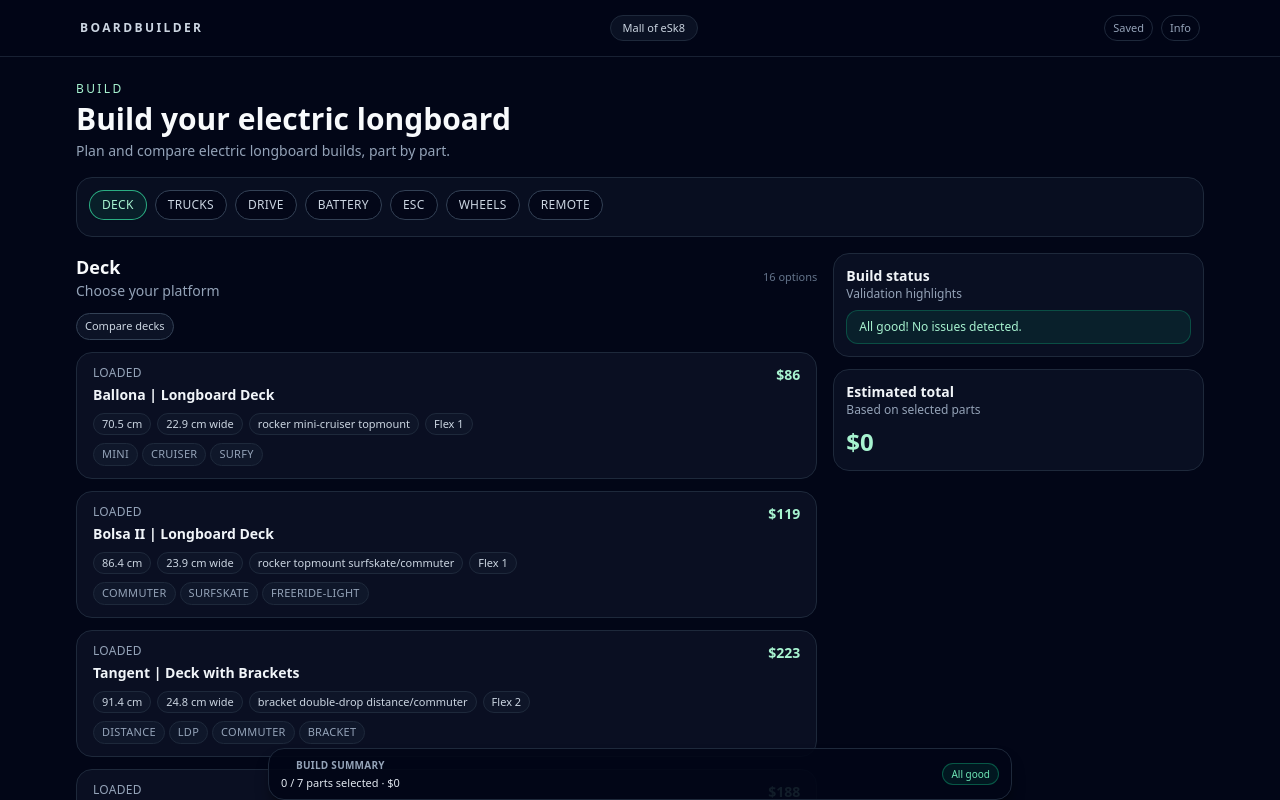
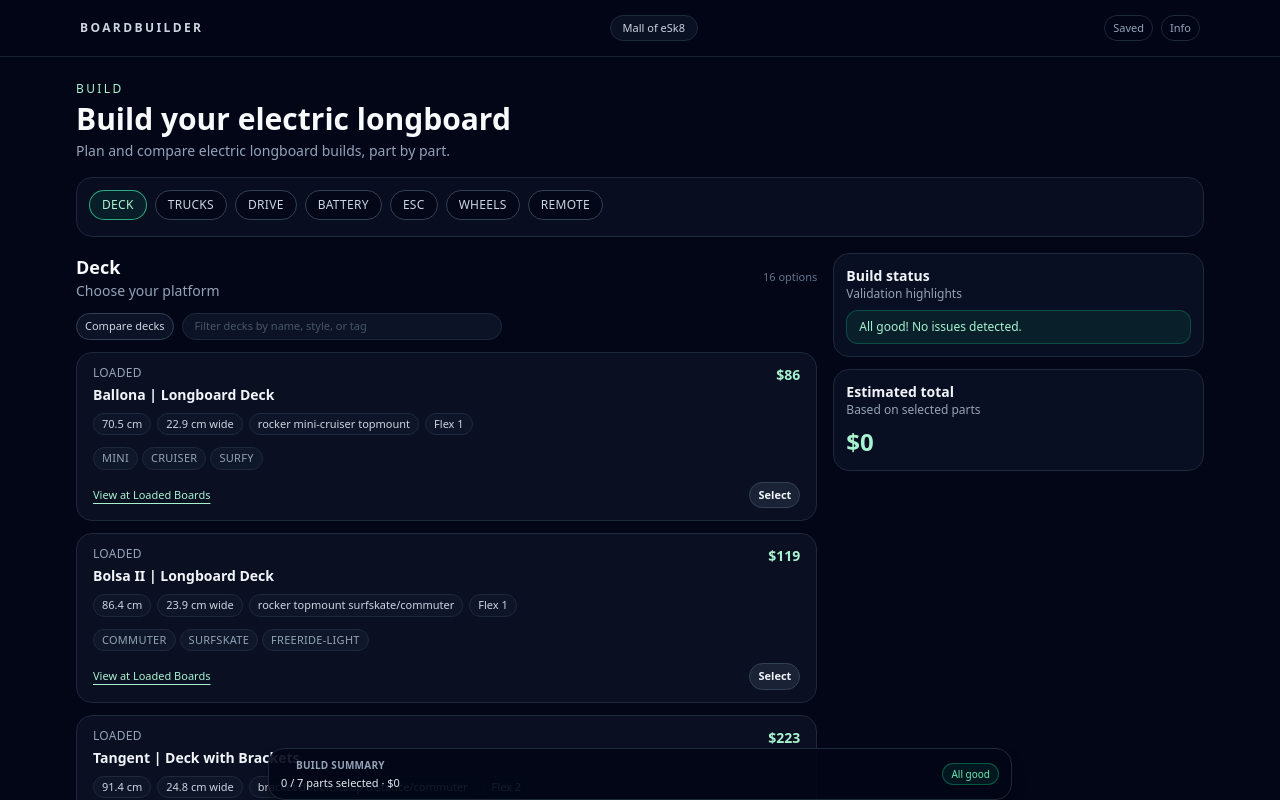
Before and after one commit to lukenapier/lukenapier.github.io, a Next.js app: page / in a window 1280 px wide. Shown: the top 800 px of the page. Built offline with nearby package versions, Linux system fonts and the light colour scheme.

Commit message:
Add product links and scale deck loading

```diff
--- a/app/components/BuildTab.tsx
+++ b/app/components/BuildTab.tsx
@@ -1,6 +1,6 @@
 "use client";
 
-import { useMemo, useState } from "react";
+import { useEffect, useMemo, useState } from "react";
 
 import { PartCard } from "./PartCard";
 import { StepHeader } from "./StepHeader";
@@ -219,6 +219,48 @@
 }: CategoryPartListProps) {
   const selectedId = getSelectedIdForCategory(build, category);
   const { parts, heading, subtitle } = useMemo(() => getCategoryConfig(category, catalog), [category, catalog]);
+  const [deckQuery, setDeckQuery] = useState("");
+  const [visibleDeckCount, setVisibleDeckCount] = useState(24);
+  const [visibleComparisonCount, setVisibleComparisonCount] = useState(40);
+
+  useEffect(() => {
+    setDeckQuery("");
+    setVisibleDeckCount(24);
+    setVisibleComparisonCount(40);
+  }, [category, parts.length]);
+
+  const normalizedDeckQuery = deckQuery.trim().toLowerCase();
+  const filteredDecks = useMemo(() => {
+    if (category !== "deck") return parts;
+    if (!normalizedDeckQuery) return parts;
+
+    return (parts as Deck[]).filter((deck) => {
+      const haystack = [
+        deck.brand,
+        deck.name,
+        deck.style,
+        deck.tags?.join(" ") ?? "",
+        deck.notes ?? "",
+      ]
+        .join(" ")
+        .toLowerCase();
+
+      return haystack.includes(normalizedDeckQuery);
+    });
+  }, [category, normalizedDeckQuery, parts]);
+
+  const visibleParts = useMemo(() => {
+    if (category !== "deck") return filteredDecks;
+    return filteredDecks.slice(0, visibleDeckCount);
+  }, [category, filteredDecks, visibleDeckCount]);
+
+  const comparisonDecks = useMemo(() => {
+    if (category !== "deck") return catalog.decks;
+    return filteredDecks.slice(0, visibleComparisonCount) as Deck[];
+  }, [category, catalog.decks, filteredDecks, visibleComparisonCount]);
+
+  const hasMoreDeckCards = category === "deck" && filteredDecks.length > visibleDeckCount;
+  const hasMoreComparisonRows = category === "deck" && filteredDecks.length > visibleComparisonCount;
 
   return (
     <div className="space-y-3">
@@ -227,10 +269,11 @@
           <h2 className="text-lg font-semibold text-slate-50">{heading}</h2>
           <p className="text-sm text-slate-400">{subtitle}</p>
         </div>
-        <span className="text-[11px] text-slate-500">{parts.length} options</span>
+        <span className="text-[11px] text-slate-500">{filteredDecks.length} options</span>
       </div>
 
       {category === "deck" ? (
+        <div className="flex flex-wrap gap-2">
           <button
             type="button"
             onClick={() => setShowDeckComparison((v) => !v)}
@@ -238,10 +281,17 @@
           >
             {showDeckComparison ? "Hide deck comparison" : "Compare decks"}
           </button>
+          <input
+            value={deckQuery}
+            onChange={(event) => setDeckQuery(event.target.value)}
+            placeholder="Filter decks by name, style, or tag"
+            className="text-[11px] w-full max-w-xs rounded-full border border-slate-800 bg-slate-900/80 px-3 py-1 text-slate-100 placeholder:text-slate-600 focus:border-emerald-500 focus:outline-none"
+          />
+        </div>
       ) : null}
 
       <div className="space-y-3">
-        {parts.map((part) => (
+        {visibleParts.map((part) => (
           <PartCard
             key={part.id}
             part={part as BuildPart}
@@ -253,9 +303,36 @@
         ))}
       </div>
 
+      {category === "deck" && hasMoreDeckCards ? (
+        <div className="flex justify-center">
+          <button
+            type="button"
+            onClick={() => setVisibleDeckCount((count) => count + 24)}
+            className="text-xs rounded-full border border-slate-700 bg-slate-900/80 px-3 py-1 text-slate-200 transition hover:border-emerald-500/50 hover:text-emerald-100"
+          >
+            Load more decks
+          </button>
+        </div>
+      ) : null}
+
       {category === "deck" && showDeckComparison ? (
-        <div className="mt-3 rounded-2xl border border-slate-800 bg-slate-950/60 p-3 overflow-x-auto">
-          <ComparisonTable items={catalog.decks} columns={deckComparisonColumns} highlightedId={build.selectedDeck?.id} />
+        <div className="mt-3 space-y-2 rounded-2xl border border-slate-800 bg-slate-950/60 p-3 overflow-x-auto">
+          <ComparisonTable
+            items={comparisonDecks}
+            columns={deckComparisonColumns}
+            highlightedId={build.selectedDeck?.id}
+          />
+          {hasMoreComparisonRows ? (
+            <div className="flex justify-center">
+              <button
+                type="button"
+                onClick={() => setVisibleComparisonCount((count) => count + 40)}
+                className="text-xs rounded-full border border-slate-700 bg-slate-900/80 px-3 py-1 text-slate-200 transition hover:border-emerald-500/50 hover:text-emerald-100"
+              >
+                Load more rows
+              </button>
+            </div>
+          ) : null}
         </div>
       ) : null}
     </div>
--- a/app/components/PartCard.tsx
+++ b/app/components/PartCard.tsx
@@ -1,3 +1,4 @@
+import Link from "next/link";
 import type { BuildPart } from "@/types";
 import { formatPrice, getPriceInfo } from "@/lib/formatters";
 
@@ -13,12 +14,27 @@
   const { value, currency } = getPriceInfo(part);
   const priceLabel = formatPrice(value, currency) ?? "See vendor";
 
+  const primaryOffer = part.offers?.[0];
+  const productUrl = "productUrl" in part && part.productUrl ? part.productUrl : primaryOffer?.productUrl;
+  const vendorName = "vendorName" in part && part.vendorName ? part.vendorName : primaryOffer?.vendorName;
+
+  const handleKeyDown = (event: React.KeyboardEvent<HTMLDivElement>) => {
+    if (event.key === "Enter" || event.key === " ") {
+      event.preventDefault();
+      onSelect();
+    }
+  };
+
+  const linkLabel = vendorName ? `View at ${vendorName}` : "View product";
+
   return (
-    <button
-      type="button"
+    <div
+      role="button"
+      tabIndex={0}
       onClick={onSelect}
+      onKeyDown={handleKeyDown}
       className={[
-        "w-full rounded-2xl border px-4 py-3 text-left transition",
+        "w-full rounded-2xl border px-4 py-3 text-left transition focus:outline-none focus-visible:ring-2 focus-visible:ring-emerald-400/80 focus-visible:ring-offset-2 focus-visible:ring-offset-slate-900",
         isSelected
           ? "border-emerald-400/80 bg-emerald-500/10 shadow-sm shadow-emerald-500/20"
           : "border-slate-800 bg-slate-900/60 hover:border-slate-600",
@@ -43,7 +59,7 @@
         ))}
       </div>
 
-      <div className="mt-2 flex items-center justify-between text-[11px] text-slate-400">
+      <div className="mt-3 flex items-center justify-between text-[11px] text-slate-400">
         <div className="flex flex-wrap gap-1">{badges}</div>
         {isSelected ? (
           <span className="rounded-full border border-emerald-500/40 bg-emerald-500/10 px-2 py-0.5 text-emerald-300">
@@ -51,6 +67,32 @@
           </span>
         ) : null}
       </div>
-    </button>
+
+      <div className="mt-3 flex items-center justify-between text-[11px] text-slate-300">
+        {productUrl ? (
+          <Link
+            href={productUrl}
+            target="_blank"
+            rel="noreferrer noopener"
+            onClick={(event) => event.stopPropagation()}
+            className="text-emerald-200 underline underline-offset-4 hover:text-emerald-100"
+          >
+            {linkLabel}
+          </Link>
+        ) : (
+          <span className="text-slate-500">Vendor link unavailable</span>
+        )}
+        <button
+          type="button"
+          onClick={(event) => {
+            event.stopPropagation();
+            onSelect();
+          }}
+          className="rounded-full border border-slate-700 bg-slate-800/80 px-2 py-1 text-[11px] font-semibold text-slate-100 transition hover:border-emerald-500/50 hover:text-emerald-100"
+        >
+          {isSelected ? "Selected" : "Select"}
+        </button>
+      </div>
+    </div>
   );
 }
--- a/lib/catalog.ts
+++ b/lib/catalog.ts
@@ -1,3 +1,5 @@
+import { z } from "zod";
+
 import batteries from "@/data/batteries.json";
 import deckData from "@/data/decks.json";
 import driveKits from "@/data/driveKits.json";
@@ -7,11 +9,56 @@
 import wheels from "@/data/wheels.json";
 import type { CatalogData, Deck } from "@/types";
 
+const numeric = z.preprocess((value) => {
+  if (value === null || value === undefined || value === "") return undefined;
+  const coerced = Number(value);
+  return Number.isNaN(coerced) ? undefined : coerced;
+}, z.number());
+
+const deckSchema = z.object({
+  id: z.string(),
+  brand: z.string(),
+  name: z.string(),
+  style: z.string(),
+  lengthCm: numeric,
+  widthCm: numeric.optional(),
+  wheelbaseMinCm: numeric.optional(),
+  wheelbaseMaxCm: numeric.optional(),
+  flex: z.union([z.number(), z.string()]).optional(),
+  weightDeckOnlyLb: numeric.optional(),
+  tags: z.array(z.string()).optional(),
+  notes: z.string().optional(),
+  vendorName: z.string().catch(""),
+  productUrl: z.string().url().optional(),
+  priceCurrency: z.string().default("USD"),
+  priceValue: numeric.default(0),
+  lastVerifiedAt: z.string().optional(),
+});
+
+function normalizeDeck(entry: unknown): Deck | undefined {
+  const parsed = deckSchema.safeParse(entry);
+
+  if (!parsed.success) {
+    return undefined;
+  }
+
+  const productUrl = parsed.data.productUrl ?? "";
+  const vendorName = parsed.data.vendorName || "Unknown vendor";
+
+  return {
+    ...parsed.data,
+    productUrl,
+    vendorName,
+    category: "deck",
+  } satisfies Deck;
+}
+
 export function getCatalog(): CatalogData {
-  const decks: Deck[] = deckData.map((deck) => ({
-    ...deck,
-    category: "deck",
-  }));
+  const decks: Deck[] = Array.isArray(deckData)
+    ? deckData
+        .map((deck) => normalizeDeck(deck))
+        .filter((deck): deck is Deck => Boolean(deck))
+    : [];
 
   return {
     decks,
--- a/package.json
+++ b/package.json
@@ -12,7 +12,8 @@
   "dependencies": {
     "next": "14.2.14",
     "react": "18.2.0",
-    "react-dom": "18.2.0"
+    "react-dom": "18.2.0",
+    "zod": "^4.1.13"
   },
   "devDependencies": {
     "@types/node": "22.8.6",
```
Also changed, not shown: 1 other file (tests, documents, lock files or other folders). Lines whose indentation alone changed are shown as unchanged.
